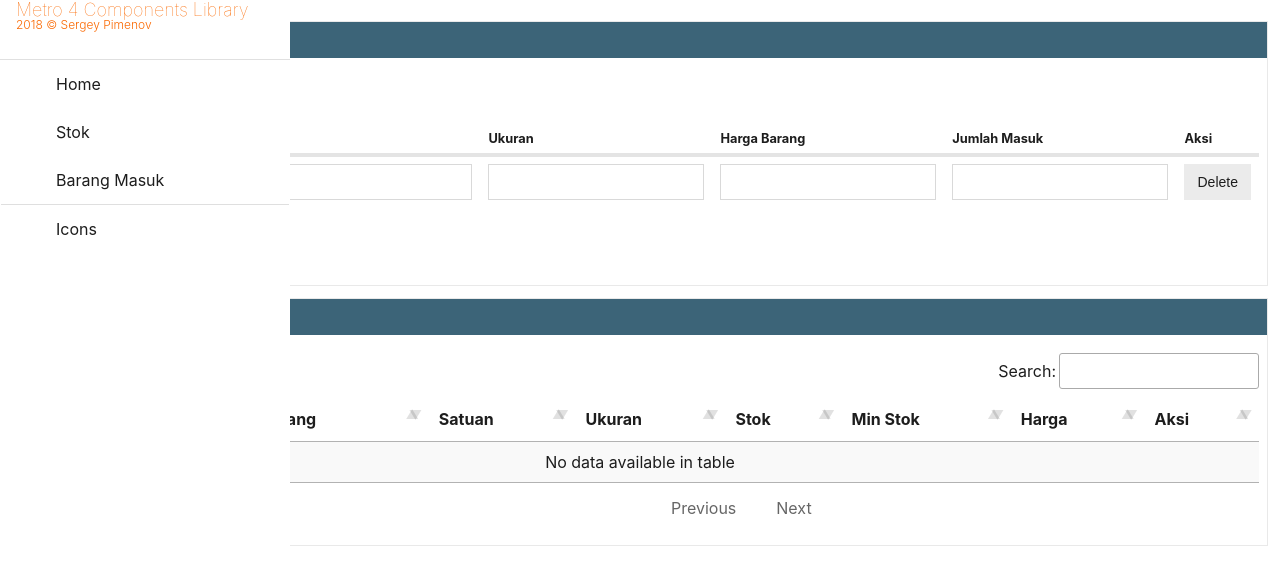
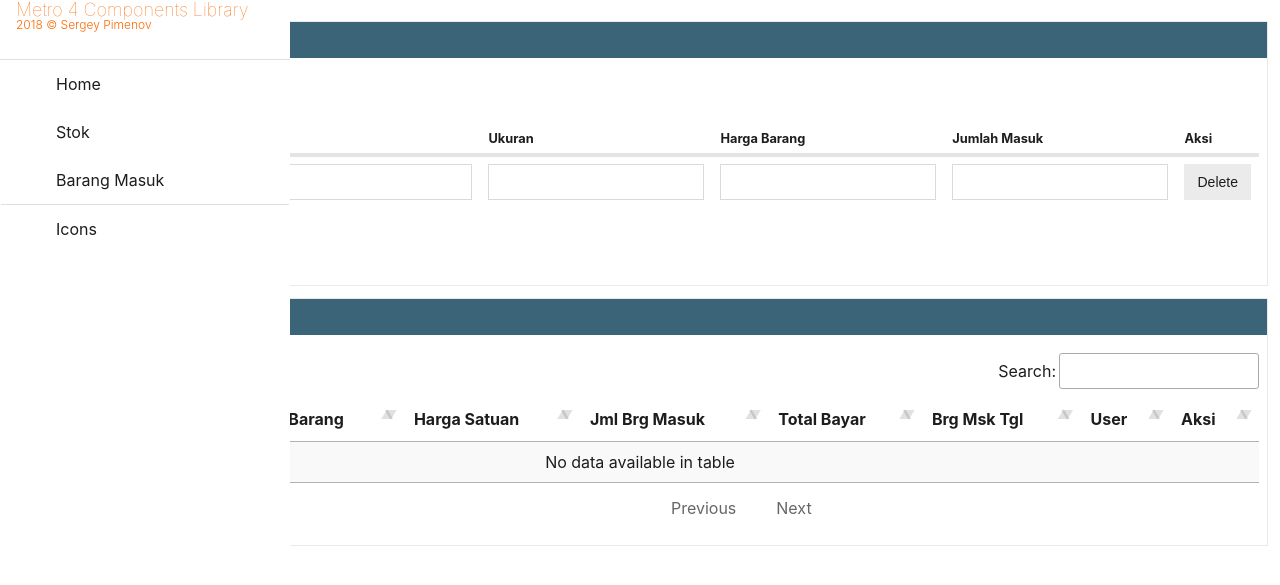
Before and after one commit to DonnyRahmat/RumahRisol, a PHP site: page /RumahRisol/application/admin/barang_masuk in a window 1280 px wide. Shown: the part 100-685 px from the top of the page. Run offline with PHP 8.4, Linux system fonts and the light colour scheme; the visitor is signed in with stand-in values (Sample User, id 1); data that the repository does not hold is empty; some libraries are stand-ins or nearby versions; some web fonts are replaced.

Commit message:
Update table barang masuk

```diff
--- a/application/admin/barang_masuk/fetch.php
+++ b/application/admin/barang_masuk/fetch.php
@@ -23,16 +23,17 @@ $request=$_REQUEST;
 // );  //create column like table in database
 
 $col =array(
-    0   =>  'id_barang',
+    0   =>  'id_brgmsk',
     1   =>  'nama_barang',
-    2   =>  'satuan',
-    3   =>  'ukuran',
-    4   =>  'stok',
-    5   =>  'stok_min',
-    6   =>  'harga_beli'
+    2   =>  'harga_brgmsk',
+    3   =>  'jml_brgmsk',
+    4   =>  'total_bayar',
+    5   =>  'tgl_brg_msk',
+    6   =>  'fullname'
 );
 
-$sql ="SELECT * FROM t_barang";
+// $sql ="SELECT * FROM t_barang";
+$sql = "SELECT bm.id_brgmsk, b.nama_barang, db.harga_brgmsk, db.jml_brgmsk, bm.total_bayar, bm.tgl_brg_msk, u.fullname as user FROM t_barang B inner join t_detil_brgmsk DB on B.id_barang=DB.id_barang INNER JOIN t_brg_msk BM on DB.id_brgmsk=BM.id_brgmsk inner join t_user U on BM.id_user=u.id_user";
 $query=mysqli_query($con,$sql);
 
 $totalData=mysqli_num_rows($query);
@@ -40,11 +41,11 @@ $totalData=mysqli_num_rows($query);
 $totalFilter=$totalData;
 
 //fitur search
-$sql ="SELECT * FROM t_barang WHERE 1=1";
+$sql ="SELECT bm.id_brgmsk, b.nama_barang, db.harga_brgmsk, db.jml_brgmsk, bm.total_bayar, bm.tgl_brg_msk, u.fullname as user FROM t_barang B inner join t_detil_brgmsk DB on B.id_barang=DB.id_barang INNER JOIN t_brg_msk BM on DB.id_brgmsk=BM.id_brgmsk inner join t_user U on BM.id_user=u.id_user WHERE 1=1";
 if(!empty($request['search']['value'])){
-    $sql.=" AND (id_barang Like '".$request['search']['value']."%' ";
-    $sql.=" OR nama_barang Like '".$request['search']['value']."%' ";
-    $sql.=" OR satuan Like '".$request['search']['value']."%' )";
+    $sql.=" AND (bm.id_brgmsk Like '".$request['search']['value']."%' ";
+    $sql.=" OR b.nama_barang Like '".$request['search']['value']."%' ";
+    $sql.=" OR bm.user Like '".$request['search']['value']."%' )";
 }
 $query=mysqli_query($con,$sql);
 $totalData=mysqli_num_rows($query);
--- a/application/admin/barang_masuk/index.php
+++ b/application/admin/barang_masuk/index.php
@@ -109,13 +109,13 @@ input[type=number]::-webkit-inner-spin-button {
                 <table id="example" class="display" style="width:100%">
                         <thead>
                             <tr>
-                                <th>ID Barang</th>
+                                <th>ID Barang Masuk</th>
                                 <th>Nama Barang</th>
-                                <th>Satuan</th>
-                                <th>Ukuran</th>
-                                <th>Stok</th>
-                                <th>Min Stok</th>
-                                <th>Harga</th>
+                                <th>Harga Satuan</th>
+                                <th>Jml Brg Masuk</th>
+                                <th>Total Bayar</th>
+                                <th>Brg Msk Tgl</th>
+                                <th>User</th>
                                 <th>Aksi</th>
                             </tr>
                         </thead>
```
